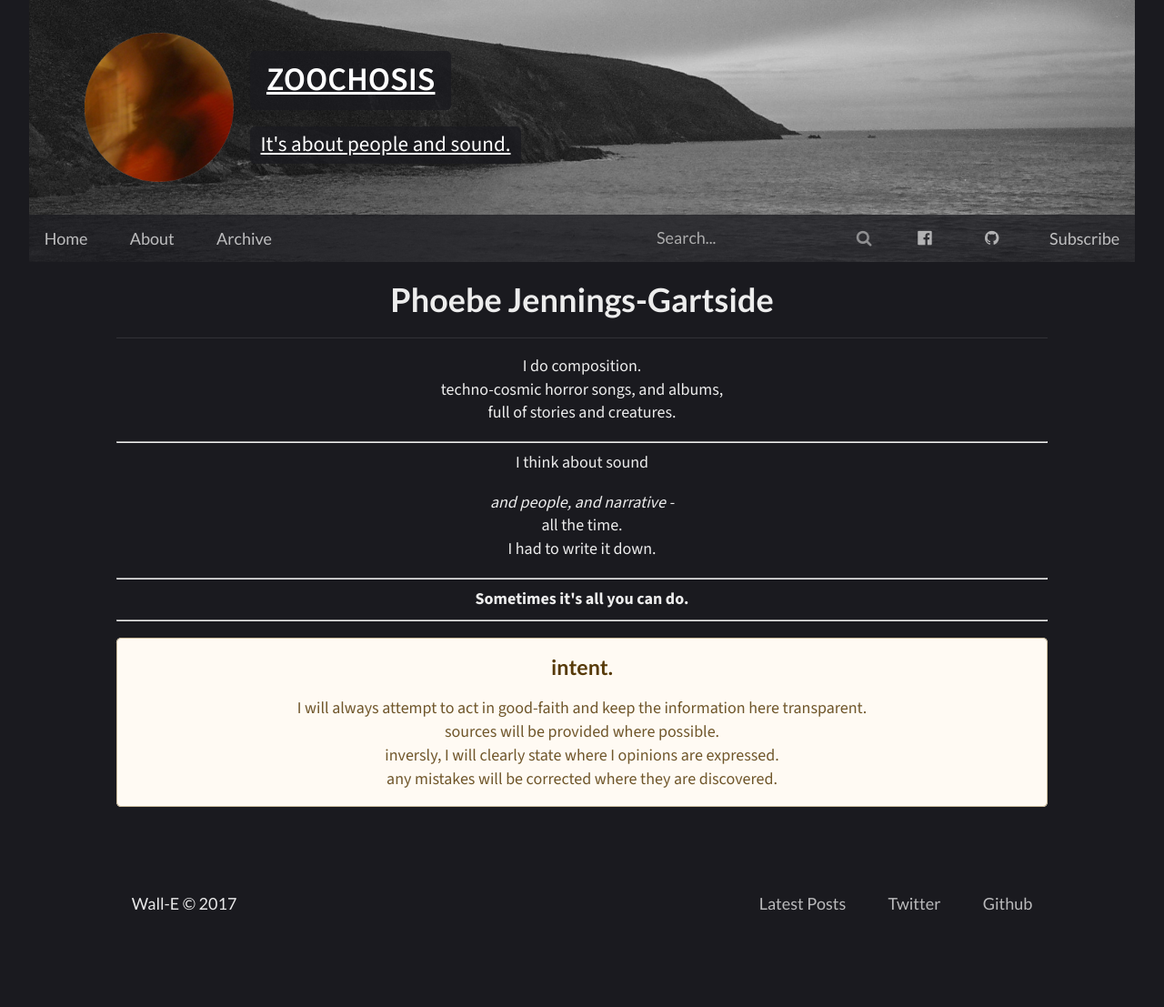
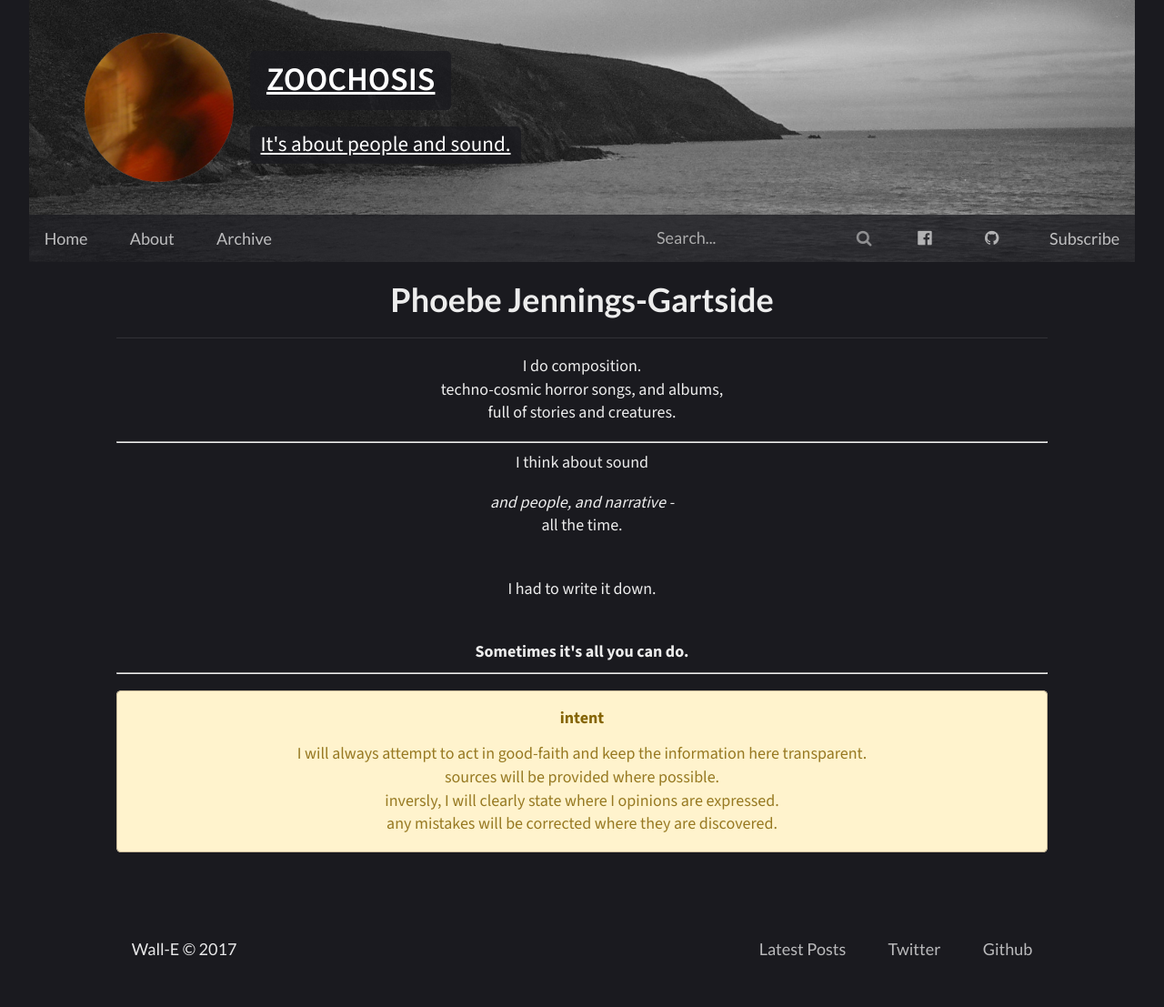
Before and after one commit to ZOOCHOSIS-BLOG/ZOOCHOSIS-BLOG.github.io, a Jekyll site: the page built from about.html, in a window 1280 px wide. Shown: the whole page at 91% size. Built offline with Jekyll 4.4.1, drawn with Linux system fonts in a browser that asks for light colours; before the commit the page ends 1057 px from its top, so only the background shows below that.

Commit message:
warning card style adjust

```diff
--- a/about.html
+++ b/about.html
@@ -28,14 +28,17 @@ title: Phoebe Jennings-Gartside
 <hr>
 <p>I think about sound</p>
 <i>and people, and narrative -</i><br>
-<p>all the time.<br>I had to write it down.</p>
-<hr>
+<p>all the time.</p>
+<br>
+
+<p>I had to write it down.</p>
+<br>
 <b>Sometimes it's all you can do.</b>
 
 <hr>
 
 <div class="ui warning message">
-    <h3>intent.</h3>
+    <b>intent</b>
     <p>I will always attempt to act in good-faith and keep the information here transparent. <br>
     sources will be provided where possible. <br>
     inversly, I will clearly state where I opinions are expressed. <br>
```
Also changed, not shown: assets/css/vendor/semantic.min.css.
